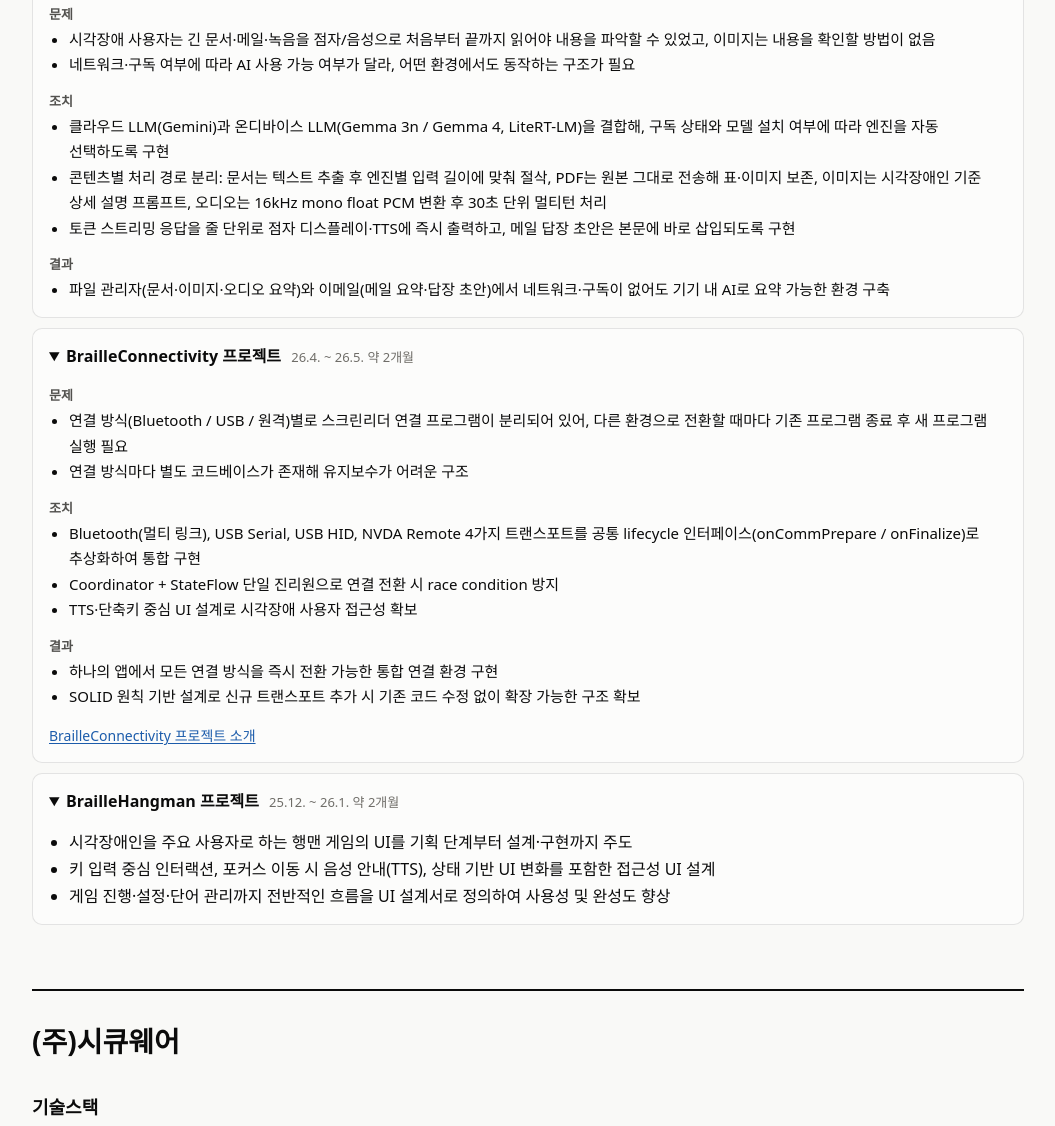
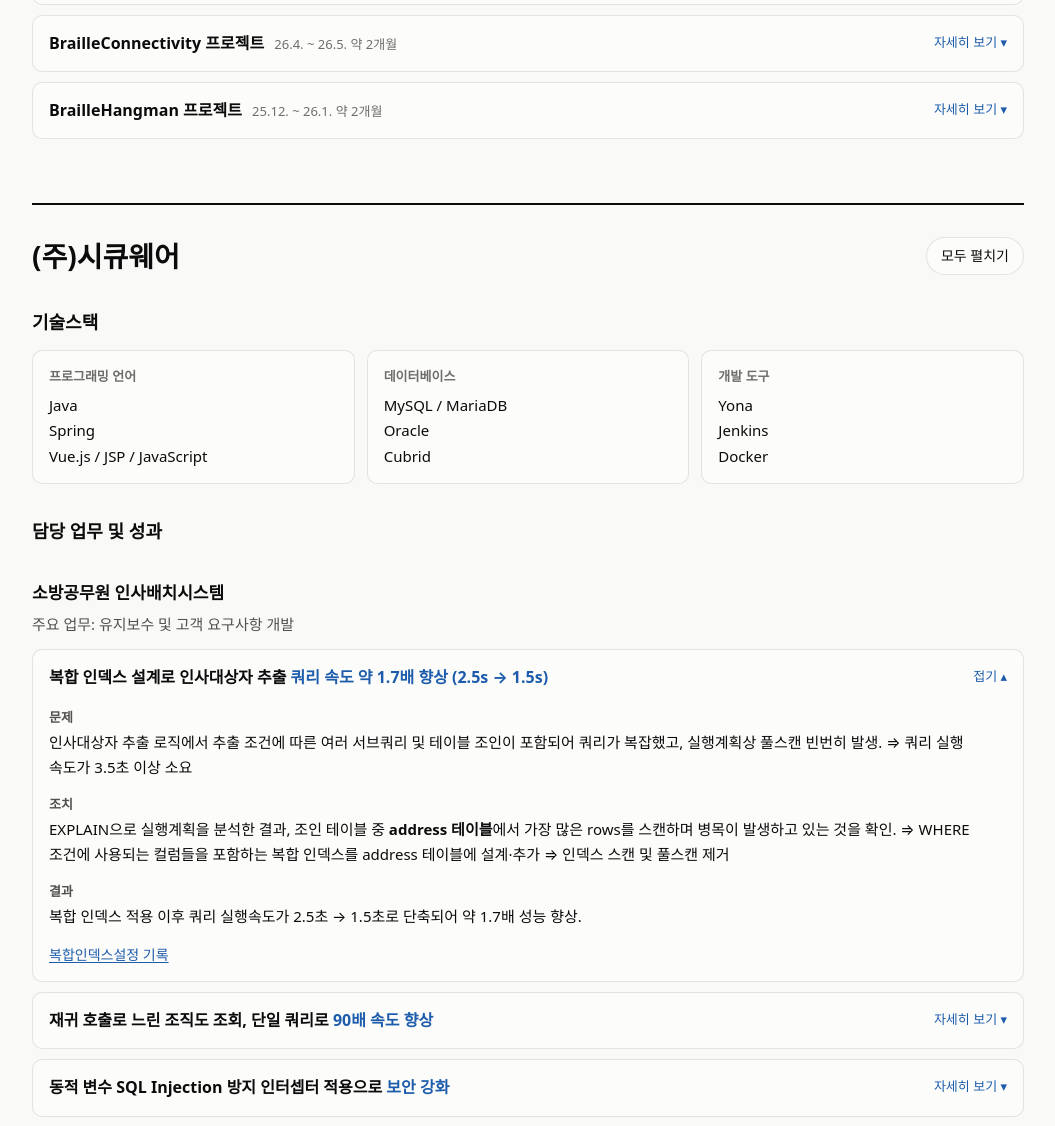
Before and after one commit to linxizhu1209/career-history, a plain HTML site: page index.html in a window 1280 px wide. Shown: the part 1440-2566 px from the top of the page, without its empty margins (112-1167 px from the left). Drawn offline with Linux system fonts and the light colour scheme.

Commit message:
Collapse career sections with clear expand controls
Co-Authored-By: Claude Opus 5.5 <noreply@anthropic.com>

```diff
--- a/app.js
+++ b/app.js
@@ -256,6 +256,26 @@
     document.getElementById('status-body').hidden = false;
   }
 
+  document.querySelectorAll('.company').forEach(function (company) {
+    var button = company.querySelector('.toggle-all');
+    var items = Array.prototype.slice.call(company.querySelectorAll('details.item'));
+    function allOpen() {
+      return items.every(function (item) { return item.open; });
+    }
+    function updateLabel() {
+      button.textContent = allOpen() ? '모두 접기' : '모두 펼치기';
+    }
+    button.addEventListener('click', function () {
+      var open = !allOpen();
+      items.forEach(function (item) { item.open = open; });
+      updateLabel();
+    });
+    items.forEach(function (item) { item.addEventListener('toggle', updateLabel); });
+    updateLabel();
+  });
+
+  var openBeforePrint = [];
+
   fetch('data.json?v=' + Date.now(), { cache: 'no-store' })
     .then(function (response) {
       if (!response.ok) throw new Error(response.status);
@@ -267,6 +287,11 @@
     });
 
   window.addEventListener('beforeprint', function () {
+    openBeforePrint = Array.prototype.map.call(document.querySelectorAll('main details'), function (el) { return el.open; });
     document.querySelectorAll('main details').forEach(function (el) { el.open = true; });
   });
+
+  window.addEventListener('afterprint', function () {
+    document.querySelectorAll('main details').forEach(function (el, index) { el.open = openBeforePrint[index]; });
+  });
 })();
--- a/index.html
+++ b/index.html
@@ -58,7 +58,7 @@
 
   <main>
     <section id="selvas" class="company">
-      <h2>셀바스헬스케어</h2>
+      <div class="company-head"><h2>셀바스헬스케어</h2><button type="button" class="toggle-all">모두 펼치기</button></div>
 
       <h3>기술스택</h3>
       <div class="stack">
@@ -99,7 +99,7 @@
         </dl>
       </details>
 
-      <details class="item" open>
+      <details class="item">
         <summary>온디바이스·클라우드 하이브리드 AI 요약 기능 도입 <span class="period">26.8. 약 1개월</span></summary>
         <dl>
           <dt>문제</dt>
@@ -120,7 +120,7 @@
         </dl>
       </details>
 
-      <details class="item" open>
+      <details class="item">
         <summary>BrailleConnectivity 프로젝트 <span class="period">26.4. ~ 26.5. 약 2개월</span></summary>
         <dl>
           <dt>문제</dt>
@@ -143,7 +143,7 @@
         <p class="more"><a href="https://brawny-yarrow-080.notion.site/40ac1b2a521880a49917f587eb0b11fc" target="_blank" rel="noopener">BrailleConnectivity 프로젝트 소개</a></p>
       </details>
 
-      <details class="item" open>
+      <details class="item">
         <summary>BrailleHangman 프로젝트 <span class="period">25.12. ~ 26.1. 약 2개월</span></summary>
         <ul>
           <li>시각장애인을 주요 사용자로 하는 행맨 게임의 UI를 기획 단계부터 설계·구현까지 주도</li>
@@ -154,7 +154,7 @@
     </section>
 
     <section id="secuware" class="company">
-      <h2>(주)시큐웨어</h2>
+      <div class="company-head"><h2>(주)시큐웨어</h2><button type="button" class="toggle-all">모두 펼치기</button></div>
 
       <h3>기술스택</h3>
       <div class="stack">
@@ -182,7 +182,7 @@
           <p class="more"><a href="https://velog.io/@juju129/db-%EB%B3%B5%ED%95%A9%EC%9D%B8%EB%8D%B1%EC%8A%A4-%EC%84%A4%EC%A0%95%EC%9C%BC%EB%A1%9C-%EC%BF%BC%EB%A6%AC-%EC%84%B1%EB%8A%A5-%EA%B0%9C%EC%84%A0%ED%95%98%EA%B8%B0" target="_blank" rel="noopener">복합인덱스설정 기록</a></p>
         </details>
 
-        <details class="item" open>
+        <details class="item">
           <summary>재귀 호출로 느린 조직도 조회, 단일 쿼리로 <strong class="hl">90배 속도 향상</strong></summary>
           <dl>
             <dt>문제</dt>
@@ -195,7 +195,7 @@
           <p class="more"><a href="https://brawny-yarrow-080.notion.site/1a7c1b2a521880a7afdfe79ee0c48b06" target="_blank" rel="noopener">상세 과정 기록 보기</a></p>
         </details>
 
-        <details class="item" open>
+        <details class="item">
           <summary>동적 변수 SQL Injection 방지 인터셉터 적용으로 <strong class="hl">보안 강화</strong></summary>
           <dl>
             <dt>문제</dt>
@@ -217,7 +217,7 @@
         <h4>MPIS (해상응급환자이송정보시스템)</h4>
         <p class="role">주요 업무: 기존 코드 리팩터링 및 속도 개선 / 통합 테스트 및 발견 오류 수정</p>
 
-        <details class="item" open>
+        <details class="item">
           <summary>여러번의 서비스 호출 ⇒ 한번의 서비스 호출로 변경하여 <strong class="hl">처리 속도 300% 향상</strong></summary>
           <dl>
             <dt>문제</dt>
@@ -234,7 +234,7 @@
       <article class="project">
         <h4>법무부 인사배치 시스템</h4>
 
-        <details class="item" open>
+        <details class="item">
           <summary>Oracle jdbcType 오류 전역 타입 설정으로 해결</summary>
           <dl>
             <dt>문제</dt>
--- a/style.css
+++ b/style.css
@@ -131,7 +131,13 @@ h1 { margin: 0 0 20px; font-size: 40px; line-height: 1.25; font-weight: 700; }
 /* 경력기술서 */
 main { margin-top: 56px; }
 .company { padding-top: 32px; border-top: 2px solid var(--ink); margin-bottom: 64px; scroll-margin-top: 16px; }
-.company > h2 { margin: 0 0 24px; font-size: 28px; line-height: 1.3; }
+.company-head { display: flex; flex-wrap: wrap; align-items: center; justify-content: space-between; gap: 8px 16px; margin-bottom: 24px; }
+.company-head h2 { margin: 0; font-size: 28px; line-height: 1.3; }
+.toggle-all {
+  padding: 6px 14px; border: 1px solid var(--border); border-radius: 999px; cursor: pointer;
+  background: var(--surface); color: var(--ink); font: inherit; font-size: 14px;
+}
+.toggle-all:hover { background: var(--wash); }
 .company h3 { margin: 32px 0 12px; font-size: 18px; }
 .company ul { margin: 0; padding-left: 20px; }
 .stack { display: grid; grid-template-columns: repeat(3, minmax(0, 1fr)); gap: 12px; }
@@ -145,7 +151,13 @@ main { margin-top: 56px; }
 .plain { margin-top: 12px !important; }
 
 .item { margin-top: 10px; background: var(--surface); border: 1px solid var(--border); border-radius: 10px; }
-.item > summary { padding: 14px 16px; cursor: pointer; font-weight: 600; }
+.item > summary { position: relative; padding: 14px 112px 14px 16px; cursor: pointer; font-weight: 600; list-style: none; }
+.item > summary::-webkit-details-marker { display: none; }
+.item > summary::after {
+  content: "자세히 보기 ▾"; position: absolute; top: 15px; right: 16px; white-space: nowrap;
+  color: var(--accent-text); font-size: 13px; font-weight: 500;
+}
+.item[open] > summary::after { content: "접기 ▴"; }
 .item > summary:hover { background: var(--wash); border-radius: 10px; }
 .item > :not(summary) { margin-left: 16px; margin-right: 16px; }
 .item > ul { padding: 0 0 14px 20px; }
@@ -163,9 +175,13 @@ main { margin-top: 56px; }
   .top { grid-template-columns: minmax(0, 1fr); gap: 24px; }
   h1 { font-size: 32px; }
   .stack { grid-template-columns: minmax(0, 1fr); }
+  .item > summary { padding-right: 16px; }
+  .item > summary::after { position: static; display: block; margin-top: 4px; }
 }
 @media print {
-  .status, .jump { display: none; }
+  .status, .jump, .toggle-all { display: none; }
+  .item > summary { padding-right: 16px; }
+  .item > summary::after { display: none; }
   .top { display: block; }
   .item { break-inside: avoid; }
 }
```
